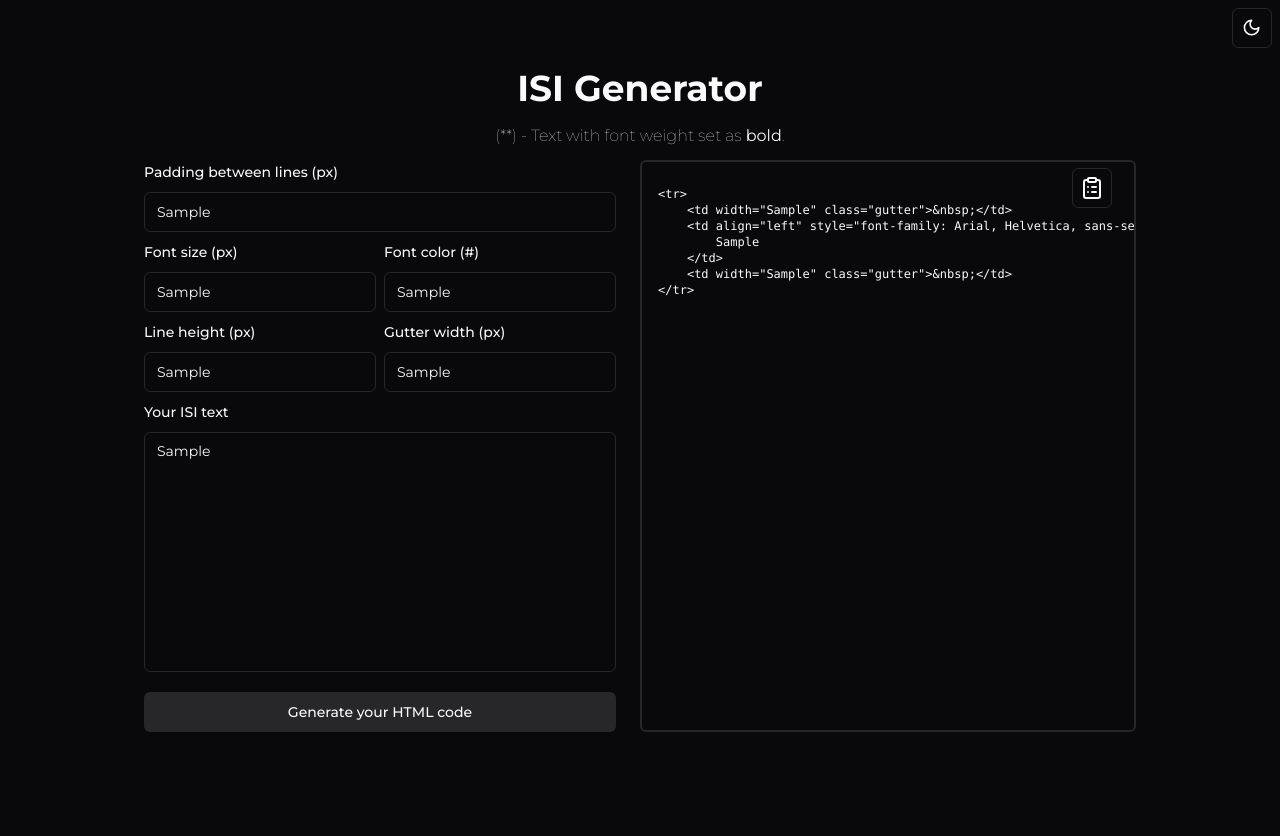
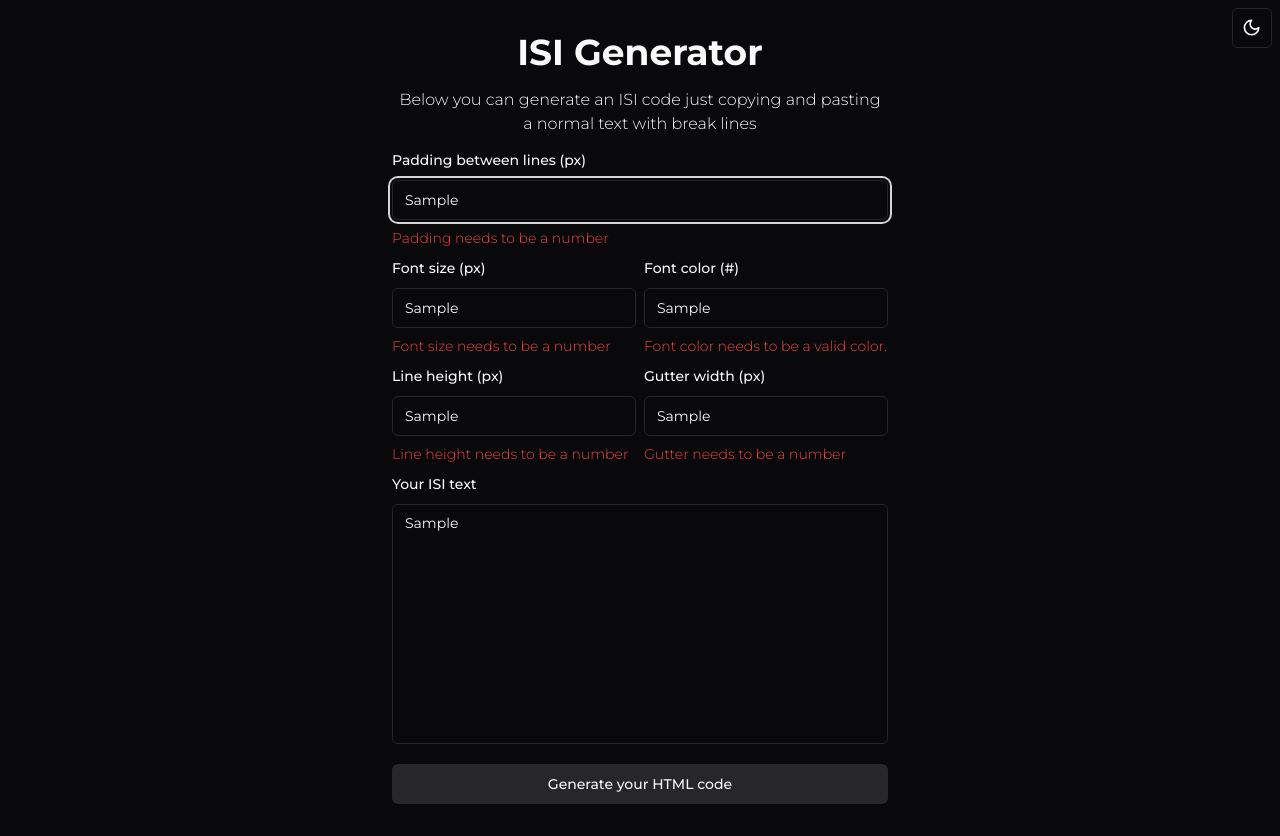
Before and after one commit to CaioGoncalves-SRX/isi-generator, a React (Vite) app: page / in a window 1280 px wide. Both pictures are taken after typing "Sample", "Sample", "Sample", "Sample", "Sample", "Sample" into the empty fields and a click on the button "Generate your HTML code". Before the commit the page ends 800 px from the top, so only its background shows below. Built offline with nearby package versions, Linux system fonts and the light colour scheme.

Commit message:
feat: implements validation with zod

```diff
--- a/package.json
+++ b/package.json
@@ -10,6 +10,7 @@
     "preview": "vite preview"
   },
   "dependencies": {
+    "@hookform/resolvers": "^3.9.0",
     "@radix-ui/react-dropdown-menu": "^2.1.1",
     "@radix-ui/react-label": "^2.1.0",
     "@radix-ui/react-slot": "^1.1.0",
@@ -21,7 +22,8 @@
     "react-dom": "^18.3.1",
     "react-hook-form": "^7.52.1",
     "tailwind-merge": "^2.4.0",
-    "tailwindcss-animate": "^1.0.7"
+    "tailwindcss-animate": "^1.0.7",
+    "zod": "^3.23.8"
   },
   "devDependencies": {
     "@types/node": "^20.14.11",
--- a/src/App.tsx
+++ b/src/App.tsx
@@ -8,20 +8,46 @@ import { Textarea } from "./components/ui/textarea";
 import { useState } from "react";
 import { ClipboardCheck, ClipboardList } from "lucide-react";
 import { useToast } from "./components/ui/use-toast";
+import { z } from "zod";
+import { zodResolver } from "@hookform/resolvers/zod";
 
-type ISIValuesSchema = {
-  padding: string;
-  fontSize: string;
-  fontColor: string;
-  lineHeight: string;
-  gutterWidth: string;
-  ISI: string;
-};
+const ISIValuesSchema = z.object({
+  padding: z.coerce
+    .number({ message: "Padding needs to be a number" })
+    .optional(),
+  fontSize: z.coerce
+    .number({ message: "Font size needs to be a number" })
+    .optional(),
+  fontColor: z
+    .string()
+    .regex(
+      /^(#[a-f0-9]{6}|#[a-f0-9]{3}|rgb *\( *[0-9]{1,3}%? *, *[0-9]{1,3}%? *, *[0-9]{1,3}%? *\)|rgba *\( *[0-9]{1,3}%? *, *[0-9]{1,3}%? *, *[0-9]{1,3}%? *, *[0-9]{1,3}%? *\)|black|green|silver|gray|olive|white|yellow|maroon|navy|red|blue|purple|teal|fuchsia|aqua)$/i,
+      {
+        message: "Font color needs to be a valid color.",
+      },
+    )
+    .optional(),
+  lineHeight: z.coerce
+    .number({ message: "Line height needs to be a number" })
+    .optional(),
+  gutterWidth: z.coerce
+    .number({ message: "Gutter needs to be a number" })
+    .optional(),
+  ISI: z.string().min(1),
+});
+
+type ISIValues = z.infer<typeof ISIValuesSchema>;
 
 function App() {
   const [generatedISI, setGeneratedISI] = useState("");
   const [isClipboardWritten, setIsClipboardWritten] = useState(false);
-  const { register, handleSubmit } = useForm<ISIValuesSchema>();
+  const {
+    register,
+    handleSubmit,
+    formState: { errors },
+  } = useForm<ISIValues>({
+    resolver: zodResolver(ISIValuesSchema),
+  });
   const { toast } = useToast();
 
   function handleISIValues({
@@ -31,21 +57,21 @@ function App() {
     lineHeight,
     gutterWidth,
     ISI,
-  }: ISIValuesSchema) {
+  }: ISIValues) {
     let generatedISIRows = "";
     const splittedISIText = ISI.split(/\r?\n|\r/);
 
     splittedISIText.forEach((text) => {
       if (text.startsWith("**")) {
-        generatedISIRows += `<tr>\n\t<td width="${gutterWidth ? gutterWidth : "30px"}" class="gutter">&nbsp;</td>\n\t<td align="left" style="font-family: Arial, Helvetica, sans-serif; font-size: ${fontSize ? fontSize : "12px"}; line-height: ${lineHeight ? lineHeight : "16px"}; color: ${fontColor ? fontColor : "#000000"}; padding-bottom: ${padding ? padding : "10px"};font-weight: bold;">\n\t\t${text.substring(2)}\n\t</td>\n\t<td width="${gutterWidth ? gutterWidth : "30px"}" class="gutter">&nbsp;</td>\n</tr>\n`;
+        generatedISIRows += `<tr>\n\t<td width="${gutterWidth ? gutterWidth + "px" : "30px"}" class="gutter">&nbsp;</td>\n\t<td align="left" style="font-family: Arial, Helvetica, sans-serif; font-size: ${fontSize ? fontSize : "12px"}; line-height: ${lineHeight ? lineHeight + "px" : "16px"}; color: ${fontColor ? fontColor : "#000000"}; padding-bottom: ${padding ? padding + "px" : "10px"};font-weight: bold;">\n\t\t${text.substring(2)}\n\t</td>\n\t<td width="${gutterWidth ? gutterWidth + "px" : "30px"}" class="gutter">&nbsp;</td>\n</tr>\n`;
       }
 
       if (text.startsWith("-")) {
-        generatedISIRows += `<tr>\n\t<td width="${gutterWidth ? gutterWidth : "30px"}" class="gutter">&nbsp;</td>\n\t<td align="left" style="font-family: Arial, Helvetica, sans-serif; font-size: ${fontSize ? fontSize : "12px"}; line-height: ${lineHeight ? lineHeight : "16px"}; color: ${fontColor ? fontColor : "#000000"}; padding-bottom: ${padding ? padding : "10px"};font-weight: normal;">\n\t\t<table cellpadding="0" cellspacing="0" border="0" width="100%">\n\t\t\t<tr>\n\t\t\t\t<td width="12" valign="top" align="left" style="font-family: sans-serif; font-size: ${fontSize ? fontSize : "12px"}; line-height: ${lineHeight ? lineHeight : "16px"}; color: #000000; font-weight: bold; padding-bottom: ${padding ? padding : "10px"};">&bull;</td>\n\t\t\t\t<td width="12" valign="top" align="left" style="font-family: sans-serif; font-size: ${fontSize ? fontSize : "12px"}; line-height: ${lineHeight ? lineHeight : "16px"}; color: #000000; font-weight: bold; padding-bottom: ${padding ? padding : "10px"};">${text.substring(1)}</td>\n\t\t\t</tr>\n\t\t</table>\n\t</td>\n\t<td width="${gutterWidth ? gutterWidth : "30px"}" class="gutter">&nbsp;</td>\n</tr>\n`;
+        generatedISIRows += `<tr>\n\t<td width="${gutterWidth ? gutterWidth + "px" : "30px"}" class="gutter">&nbsp;</td>\n\t<td align="left" style="font-family: Arial, Helvetica, sans-serif; font-size: ${fontSize ? fontSize + "px" : "12px"}; line-height: ${lineHeight ? lineHeight + "px" : "16px"}; color: ${fontColor ? fontColor : "#000000"}; padding-bottom: ${padding ? padding + "px" : "10px"};font-weight: normal;">\n\t\t<table cellpadding="0" cellspacing="0" border="0" width="100%">\n\t\t\t<tr>\n\t\t\t\t<td width="12" valign="top" align="left" style="font-family: sans-serif; font-size: ${fontSize ? fontSize + "px" : "12px"}; line-height: ${lineHeight ? lineHeight + "px" : "16px"}; color: #000000; font-weight: bold; padding-bottom: ${padding ? padding + "px" : "10px"};">&bull;</td>\n\t\t\t\t<td width="12" valign="top" align="left" style="font-family: sans-serif; font-size: ${fontSize ? fontSize + "px" : "12px"}; line-height: ${lineHeight ? lineHeight + "px" : "16px"}; color: #000000; font-weight: bold; padding-bottom: ${padding ? padding + "px" : "10px"};">${text.substring(1)}</td>\n\t\t\t</tr>\n\t\t</table>\n\t</td>\n\t<td width="${gutterWidth ? gutterWidth + "px" : "30px"}" class="gutter">&nbsp;</td>\n</tr>\n`;
       }
 
       if (!text.startsWith("**") && !text.startsWith("-")) {
-        generatedISIRows += `<tr>\n\t<td width="${gutterWidth ? gutterWidth : "30px"}" class="gutter">&nbsp;</td>\n\t<td align="left" style="font-family: Arial, Helvetica, sans-serif; font-size: ${fontSize ? fontSize : "12px"}; line-height: ${lineHeight ? lineHeight : "16px"}; color: ${fontColor ? fontColor : "#000000"}; padding-bottom: ${padding ? padding : "10px"};font-weight: normal;">\n\t\t${text}\n\t</td>\n\t<td width="${gutterWidth ? gutterWidth : "30px"}" class="gutter">&nbsp;</td>\n</tr>\n`;
+        generatedISIRows += `<tr>\n\t<td width="${gutterWidth ? gutterWidth + "px" : "30px"}" class="gutter">&nbsp;</td>\n\t<td align="left" style="font-family: Arial, Helvetica, sans-serif; font-size: ${fontSize ? fontSize + "px" : "12px"}; line-height: ${lineHeight ? lineHeight + "px" : "16px"}; color: ${fontColor ? fontColor : "#000000"}; padding-bottom: ${padding ? padding + "px" : "10px"};font-weight: normal;">\n\t\t${text}\n\t</td>\n\t<td width="${gutterWidth ? gutterWidth + "px" : "30px"}" class="gutter">&nbsp;</td>\n</tr>\n`;
       }
     });
 
@@ -81,8 +107,9 @@ function App() {
             ISI Generator
           </h1>
 
-          <h3 className="mb-3 font-thin text-foreground">
-            (**) - Text with font weight set as <strong>bold</strong>.
+          <h3 className="mb-3 text-center font-light text-foreground">
+            Below you can generate an ISI code just copying and pasting <br /> a
+            normal text with break lines
           </h3>
 
           <div className="flex w-full flex-col justify-center gap-6 md:flex-row">
@@ -98,6 +125,11 @@ function App() {
                   id="padding"
                   {...register("padding")}
                 />
+                {errors.padding && (
+                  <p className="text-sm font-light text-red-500">
+                    {errors.padding.message}
+                  </p>
+                )}
               </div>
 
               <div className="mb-3 space-y-1 md:mb-0 md:space-y-2">
@@ -108,6 +140,11 @@ function App() {
                   id="font-size"
                   {...register("fontSize")}
                 />
+                {errors.fontSize && (
+                  <p className="text-sm font-light text-red-500">
+                    {errors.fontSize.message}
+                  </p>
+                )}
               </div>
 
               <div className="mb-3 space-y-1 md:mb-0 md:space-y-2">
@@ -118,6 +155,11 @@ function App() {
                   id="font-color"
                   {...register("fontColor")}
                 />
+                {errors.fontColor && (
+                  <p className="text-sm font-light text-red-500">
+                    {errors.fontColor.message}
+                  </p>
+                )}
               </div>
 
               <div className="mb-3 space-y-1 md:mb-0 md:space-y-2">
@@ -128,6 +170,11 @@ function App() {
                   id="line-height"
                   {...register("lineHeight")}
                 />
+                {errors.lineHeight && (
+                  <p className="text-sm font-light text-red-500">
+                    {errors.lineHeight.message}
+                  </p>
+                )}
               </div>
 
               <div className="mb-3 space-y-1 md:mb-0 md:space-y-2">
@@ -138,6 +185,11 @@ function App() {
                   id="gutter-width"
                   {...register("gutterWidth")}
                 />
+                {errors.gutterWidth && (
+                  <p className="text-sm font-light text-red-500">
+                    {errors.gutterWidth.message}
+                  </p>
+                )}
               </div>
 
               <div className="col-span-2 space-y-1 md:space-y-2">
@@ -145,11 +197,10 @@ function App() {
                 <Textarea
                   className="min-h-60 resize-none scrollbar scrollbar-track-transparent scrollbar-thumb-slate-800"
                   {...register("ISI")}
-                  required
                 />
               </div>
 
-              <Button className="col-span-2 mt-3" variant="secondary">
+              <Button className="col-span-2 mt-3 w-full" variant="secondary">
                 Generate your HTML code
               </Button>
             </form>
```
Also changed, not shown: 1 other file (tests, documents, lock files or other folders).
